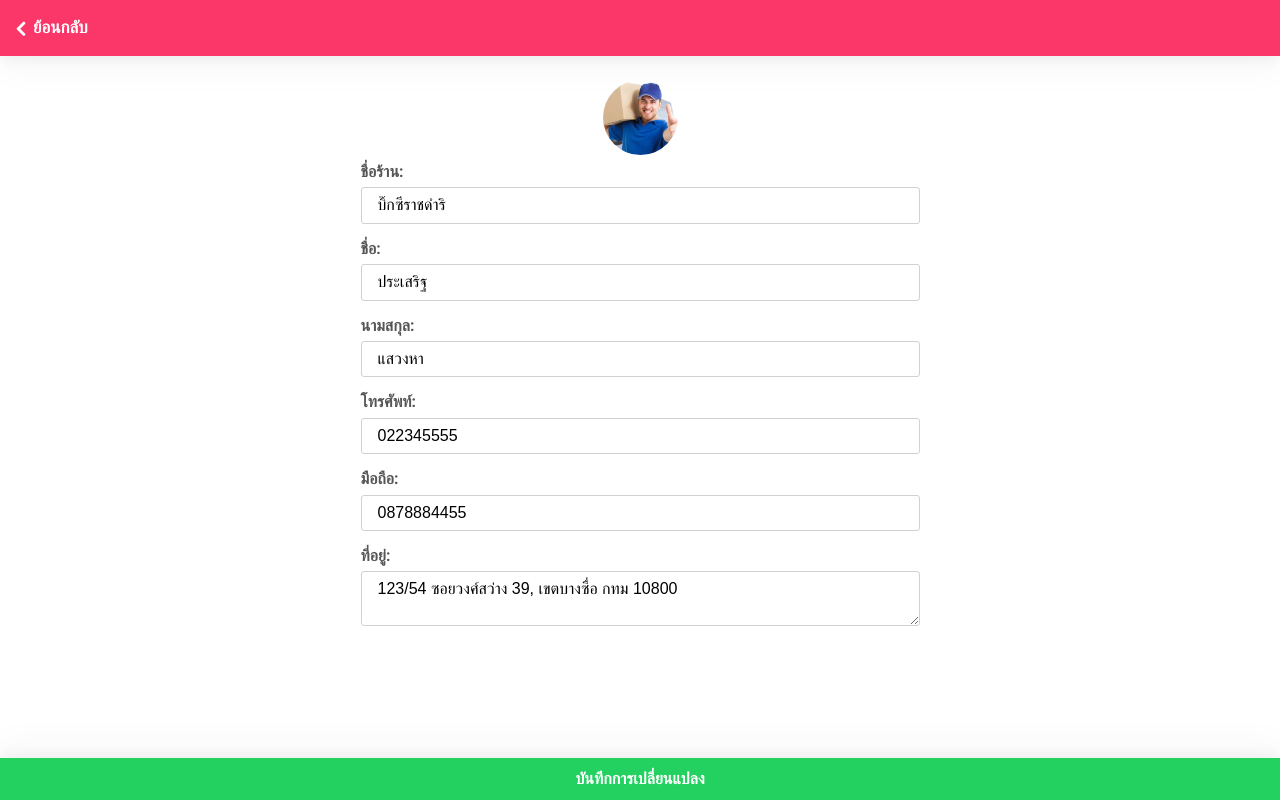
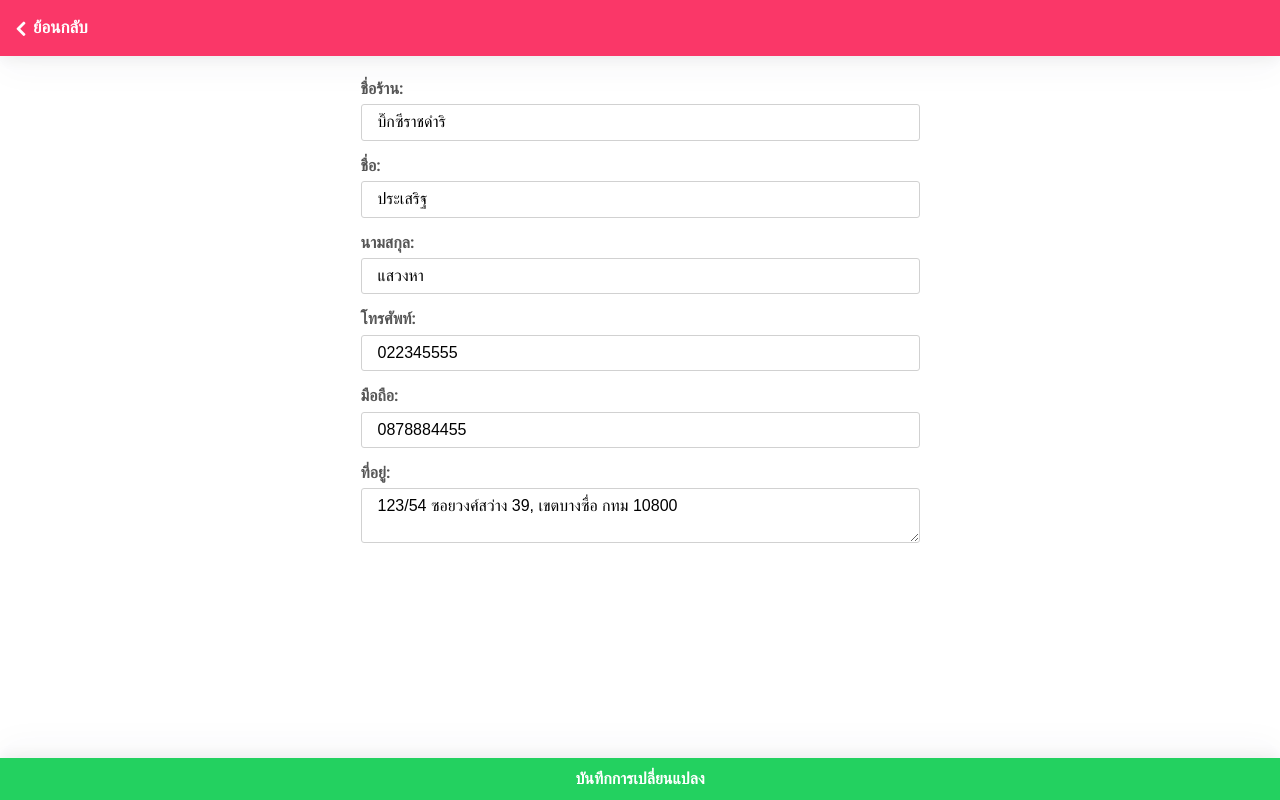
Before and after one commit to acoshift/cpmeiji, a Vue app: page /#/profile in a window 1280 px wide. Built offline with nearby package versions, Linux system fonts and the light colour scheme.

Commit message:
hide profile image

```diff
--- a/src/containers/menu/Menu.vue
+++ b/src/containers/menu/Menu.vue
@@ -2,10 +2,10 @@
   <div class="login">
     <div class="user-panel cp-segment cp-block-big _flex-column _cross-center _bg-color-accent">
 
-      <img
+      <!--<img
         src="~@/assets/avatar.png" alt="avatar"
         class="cp-circle -big cp-block _bg-color-light _img-cover"
-        width="100%" height="100%">
+        width="100%" height="100%">-->
 
       <div class="cp-block _font-sub _font-size-bigger _font-thin">
         สวัสดี, <strong>คุณ{{ name }}</strong>
--- a/src/containers/profile/Profile.vue
+++ b/src/containers/profile/Profile.vue
@@ -21,10 +21,10 @@
           <div class="col-xs-12 col-md-6 col-md-offset-3">
             <div class="_flex-column">
               <div class="_flex-row _main-center">
-                <img
+                <!--<img
                 src="~@/assets/avatar.png" alt="avatar"
                 class="cp-circle -big cp-block _bg-color-light _img-cover"
-                width="100%" height="100%">
+                width="100%" height="100%">-->
               </div>
               <div class="cp-input-field _flex-column">
                 <label>ชื่อร้าน:</label>
```
